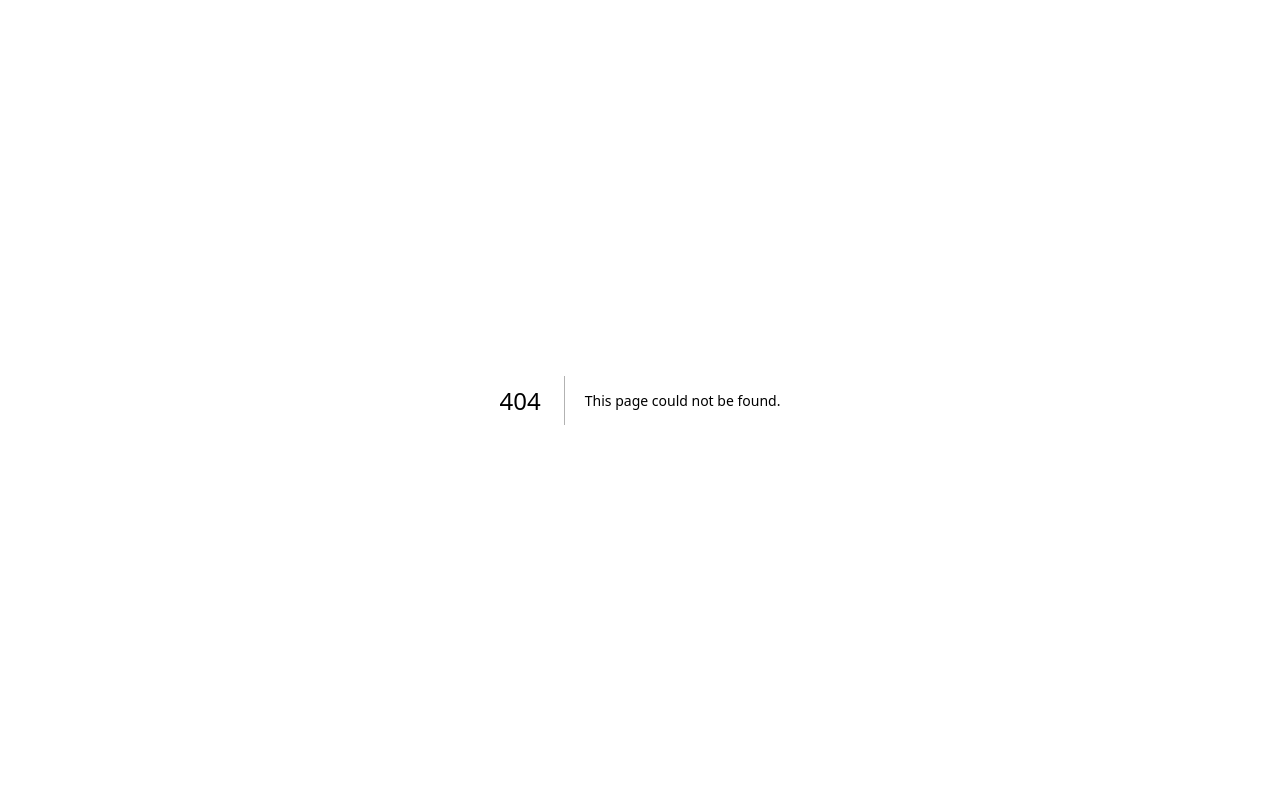
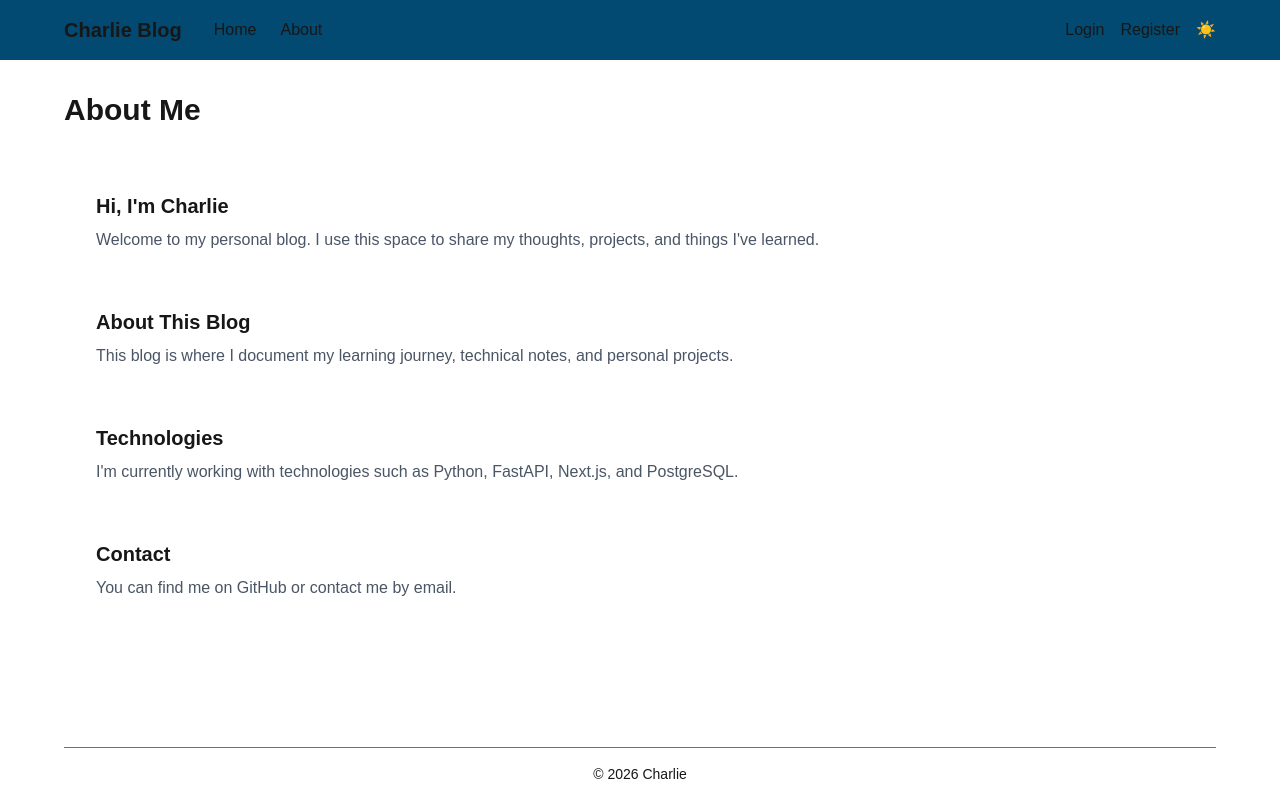
Before and after one commit to wNv-paCe/charlie-blog, a Next.js app in the folder frontend/: page /about in a window 1280 px wide. Before the commit this address had no page. Built offline with nearby package versions, Linux system fonts and the light colour scheme.

Commit message:
fix: neondb sleep and disconnection Error and add Frontend about page

```diff
--- /dev/null
+++ b/frontend/src/app/about/page.tsx
@@ -0,0 +1,53 @@
+import Footer from "@/components/Footer";
+import Header from "@/components/Header";
+
+export default function AboutPage() {
+  return (
+    <div className="flex min-h-screen flex-col">
+      <Header />
+      <main className="mx-16 flex flex-1 border-b border-gray-500 py-8">
+        <div className="mx-auto w-full max-w-6xl">
+          <h1 className="text-3xl font-bold">About Me</h1>
+
+          <section className="mt-8 space-y-6 p-4">
+            {/* Introduction */}
+            <div className="p-4">
+              <h2 className="text-xl font-semibold">Hi, I&apos;m Charlie</h2>
+              <p className="mt-2 text-gray-600 dark:text-gray-400">
+                Welcome to my personal blog. I use this space to share my
+                thoughts, projects, and things I&apos;ve learned.
+              </p>
+            </div>
+
+            {/* About This Blog */}
+            <div className="p-4">
+              <h2 className="text-xl font-semibold">About This Blog</h2>
+              <p className="mt-2 text-gray-600 dark:text-gray-400">
+                This blog is where I document my learning journey, technical
+                notes, and personal projects.
+              </p>
+            </div>
+
+            {/* Technologies */}
+            <div className="p-4">
+              <h2 className="text-xl font-semibold">Technologies</h2>
+              <p className="mt-2 text-gray-600 dark:text-gray-400">
+                I&apos;m currently working with technologies such as Python,
+                FastAPI, Next.js, and PostgreSQL.
+              </p>
+            </div>
+
+            {/* Contact */}
+            <div className="p-4">
+              <h2 className="text-xl font-semibold">Contact</h2>
+              <p className="mt-2 text-gray-600 dark:text-gray-400">
+                You can find me on GitHub or contact me by email.
+              </p>
+            </div>
+          </section>
+        </div>
+      </main>
+      <Footer />
+    </div>
+  );
+}
--- a/frontend/src/app/page.tsx
+++ b/frontend/src/app/page.tsx
@@ -8,10 +8,12 @@ export default function Home() {
     <div className="flex min-h-screen flex-col">
       <Header />
 
-      <main className="mx-auto w-full max-w-6xl flex-1 px-16 py-8">
-        <div className="grid grid-cols-1 gap-8 md:grid-cols-[1fr_280px] items-start">
-          <PostList />
-          <Sidebar />
+      <main className="mx-16 flex-1 border-b border-gray-500 py-8">
+        <div className="mx-auto w-full max-w-6xl">
+          <div className="grid grid-cols-1 gap-8 md:grid-cols-[1fr_280px] items-start">
+            <PostList />
+            <Sidebar />
+          </div>
         </div>
       </main>
 
--- a/frontend/src/components/Footer.tsx
+++ b/frontend/src/components/Footer.tsx
@@ -1,7 +1,7 @@
 export default function Footer() {
   return (
-    <footer className="border-t">
-      <div className="mx-auto max-w-6xl px-4 py-6 text-center text-sm">
+    <footer className="p-4">
+      <div className="mx-auto max-w-6xl text-center text-sm">
         © 2026 Charlie
       </div>
     </footer>
--- a/frontend/src/components/Header.tsx
+++ b/frontend/src/components/Header.tsx
@@ -1,5 +1,6 @@
 "use client";
 
+import Link from "next/link";
 import { useState } from "react";
 
 export default function Header() {
@@ -7,15 +8,15 @@ export default function Header() {
 
   return (
     <header className="bg-sky-900">
-      <div className="mx-auto flex justify-end max-w-6xl items-center px-16 py-4">
+      <div className="mx-16">
+        <div className="flex mx-auto max-w-6xl items-center py-4">
           {/* Website name */}
           <div className="text-xl font-bold">Charlie Blog</div>
 
           {/* Desktop navigation */}
           <nav className="ml-8 hidden items-center gap-6 md:flex">
-          <a>Home</a>
-          <a>Posts</a>
-          <a>About</a>
+            <Link href="/">Home</Link>
+            <Link href={"/about"}>About</Link>
           </nav>
 
           {/* Desktop user actions */}
@@ -54,6 +55,7 @@ export default function Header() {
             </nav>
           </div>
         )}
+      </div>
     </header>
   );
 }
```
Also changed, not shown: 1 other file (tests, documents, lock files or other folders). Lines whose indentation alone changed are shown as unchanged.
